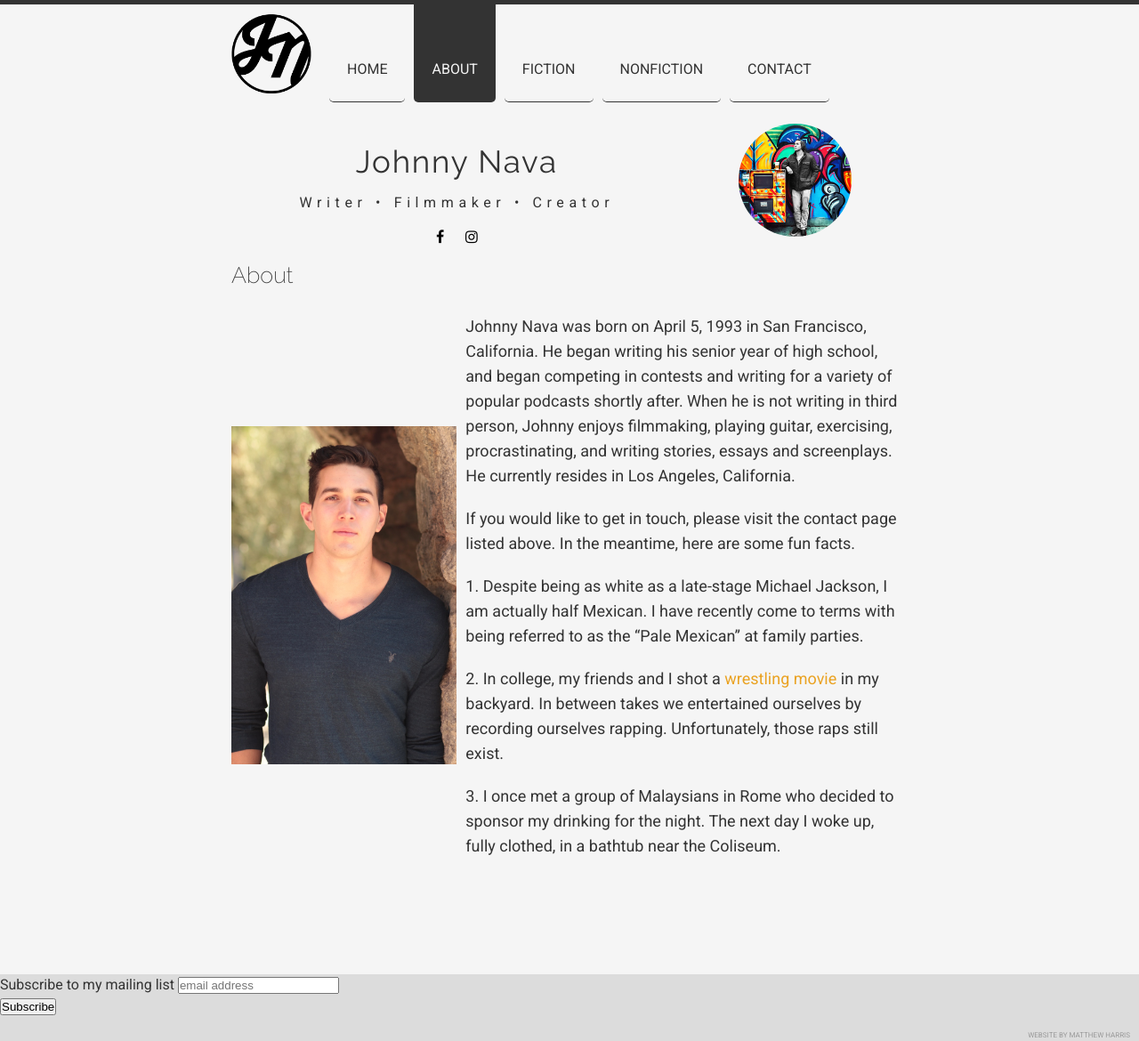
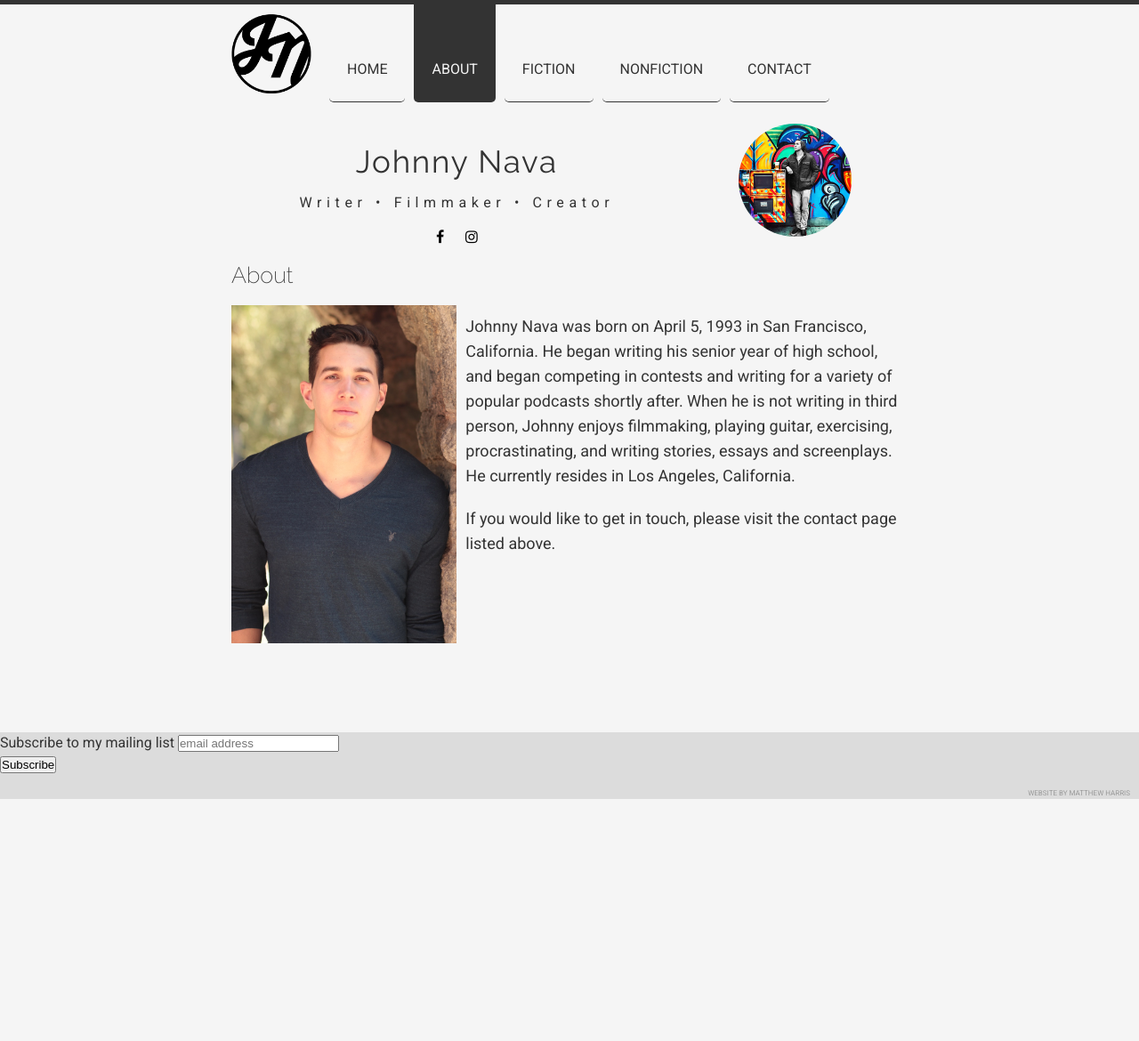
Before and after one commit to heresjohnnynava/heres-johnny-nava, a Jekyll site: the page built from about.html, in a window 1280 px wide. Shown: the whole page at 89% size. Built offline with Jekyll 4.4.1, drawn with Linux system fonts in a browser that asks for light colours; comment, search, counter and statistics services are not loaded; after the commit the page ends 900 px from its top, so only the background shows below that.

Commit message:
Update about.html

```diff
--- a/about.html
+++ b/about.html
@@ -9,10 +9,4 @@ title: About
   <div class='text'>
     <p class='left'><p>Johnny Nava was born on April 5, 1993 in San Francisco, California. He began writing his senior year of high school, and began competing in contests and writing for a variety of popular podcasts shortly after. When he is not writing in third person, Johnny enjoys filmmaking, playing guitar, exercising, procrastinating, and writing stories, essays and screenplays. He currently resides in Los Angeles, California.</p>
 
-<p>If you would like to get in touch, please visit the contact page listed above. In the meantime, here are some fun facts. </p>
-
-<p>1. Despite being as white as a late-stage Michael Jackson, I am actually half Mexican. I have recently come to terms with being referred to as the &ldquo;Pale Mexican&rdquo; at family parties. </p>
-
-<p>2. In college, my friends and I shot a <a href=https://www.youtube.com/watch?time_continue=2&amp;v=LrAXDa4uHVI;>wrestling movie</a> in my backyard. In between takes we entertained ourselves by recording ourselves rapping. Unfortunately, those raps still exist. </p>
-
-<p>3. I once met a group of Malaysians in Rome who decided to sponsor my drinking for the night. The next day I woke up, fully clothed, in a bathtub near the Coliseum. </p>
+<p>If you would like to get in touch, please visit the contact page listed above.
```
